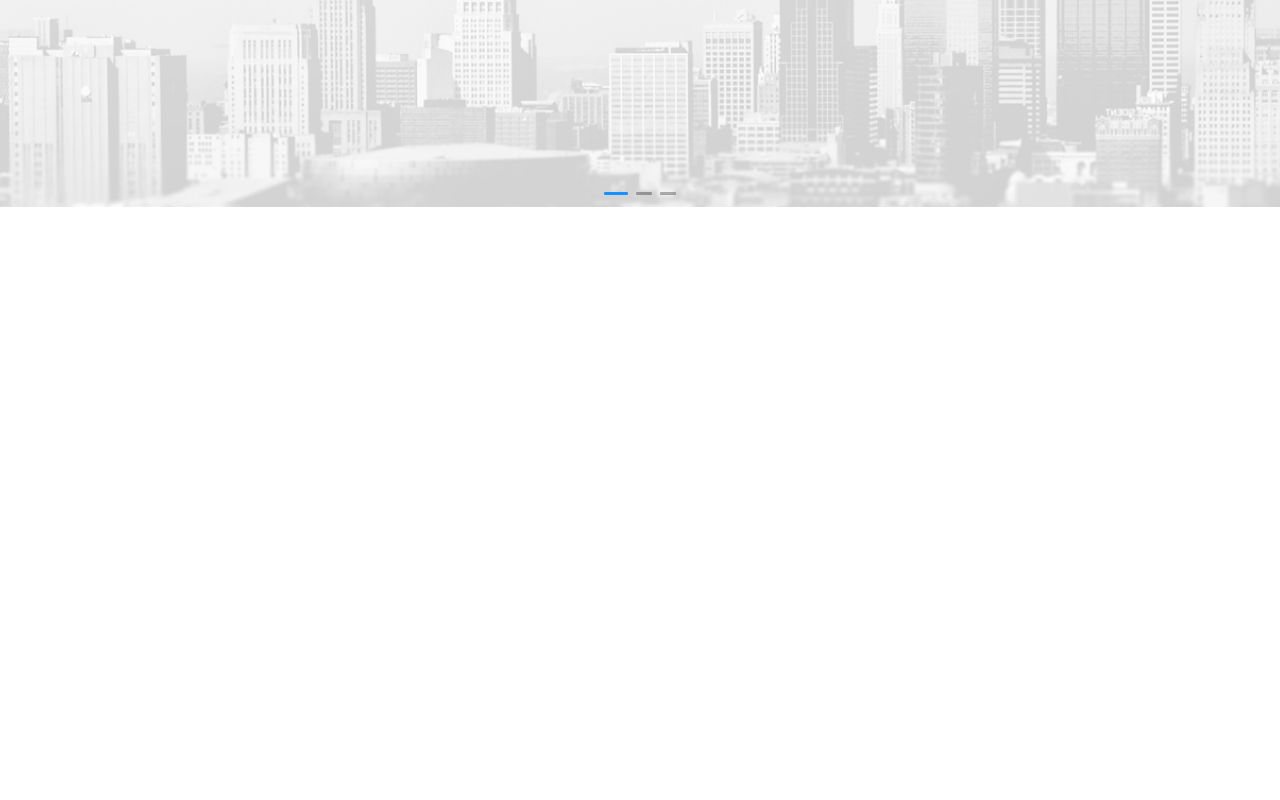
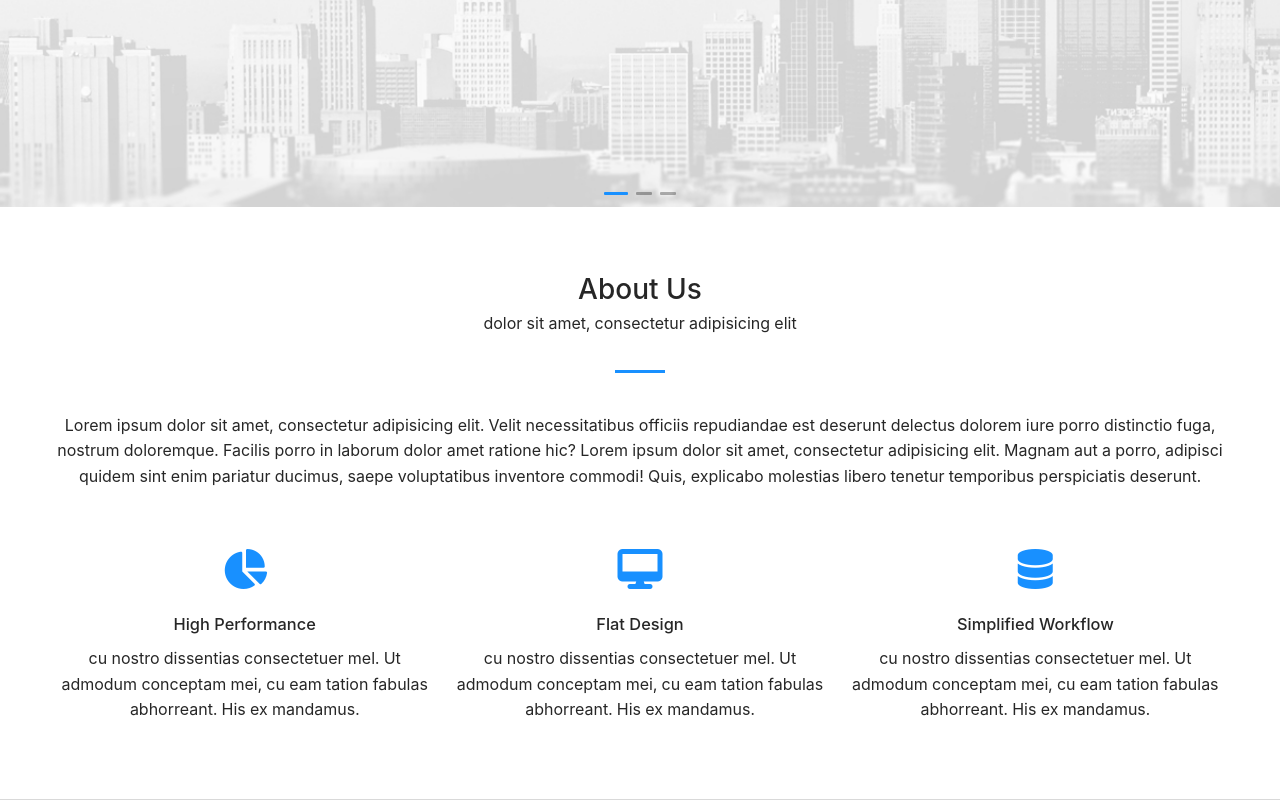
Before and after one commit to vitalyabedik/edu.ant-design.techSite, a React (Create React App) app: page / in a window 1280 px wide. Shown: the part 593-1393 px from the top of the page. Before the commit the page ends 800 px from the top, so only its background shows below. Built offline with nearby package versions, Linux system fonts and the light colour scheme.

Commit message:
creating about component

```diff
--- /dev/null
+++ b/src/components/home/about.js
@@ -0,0 +1,68 @@
+import React from 'react';
+
+import { Row, Col } from 'antd';
+
+function AppAbout() {
+    const items = [
+        {
+            key: '1',
+            icon: <i className='fas fa-chart-pie'></i>,
+            title: 'High Performance',
+            content:
+                'cu nostro dissentias consectetuer mel. Ut admodum conceptam mei, cu eam tation fabulas abhorreant. His ex mandamus.',
+        },
+        {
+            key: '2',
+            icon: <i className='fas fa-desktop'></i>,
+            title: 'Flat Design',
+            content:
+                'cu nostro dissentias consectetuer mel. Ut admodum conceptam mei, cu eam tation fabulas abhorreant. His ex mandamus.',
+        },
+        {
+            key: '3',
+            icon: <i className='fas fa-database'></i>,
+            title: 'Simplified Workflow',
+            content:
+                'cu nostro dissentias consectetuer mel. Ut admodum conceptam mei, cu eam tation fabulas abhorreant. His ex mandamus.',
+        },
+    ];
+
+    return (
+        <div className='block aboutBlock'>
+            <div className='container-fluid'>
+                <div className='titleHolder'>
+                    <h2>About Us</h2>
+                    <p>dolor sit amet, consectetur adipisicing elit</p>
+                </div>
+                <div className='contentHolder'>
+                    <p>
+                        Lorem ipsum dolor sit amet, consectetur adipisicing
+                        elit. Velit necessitatibus officiis repudiandae est
+                        deserunt delectus dolorem iure porro distinctio fuga,
+                        nostrum doloremque. Facilis porro in laborum dolor amet
+                        ratione hic? Lorem ipsum dolor sit amet, consectetur
+                        adipisicing elit. Magnam aut a porro, adipisci quidem
+                        sint enim pariatur ducimus, saepe voluptatibus inventore
+                        commodi! Quis, explicabo molestias libero tenetur
+                        temporibus perspiciatis deserunt.
+                    </p>
+                </div>
+                <Row gutter={[16, 16]}>
+                    {items.map((item) => {
+                        return (
+                            <Col span={8} key={item.key}>
+                                <div className='content'>
+                                    <div className='icon'>{item.icon}</div>
+                                    <h3>{item.title}</h3>
+                                    <p>{item.content}</p>
+                                </div>
+                            </Col>
+                        );
+                    })}
+                </Row>
+            </div>
+        </div>
+    );
+}
+
+export default AppAbout;
--- a/src/components/views/home.js
+++ b/src/components/views/home.js
@@ -1,11 +1,13 @@
 import React from 'react';
 
 import AppHero from '../home/hero';
+import AppAbout from '../home/about';
 
 function AppHome() {
     return (
         <div className='main'>
             <AppHero />
+            <AppAbout />
         </div>
     );
 }
```
